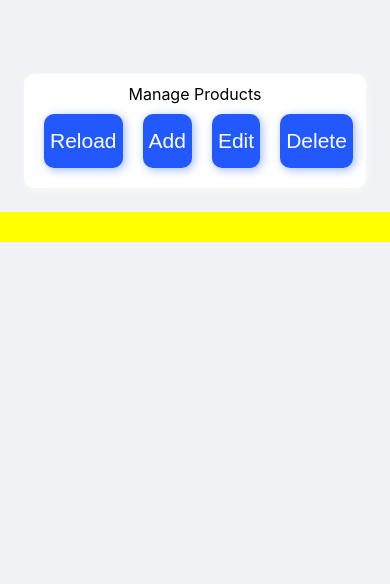
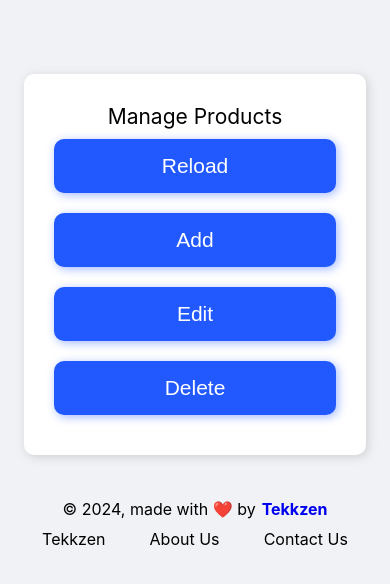
Before and after one commit to shanthu22/adminpanelLite, a React (Create React App) app in the folder adminpanelite/: page / in a window 390 px wide. Shown: the top 584 px of the page. Built offline with nearby package versions, Linux system fonts and the light colour scheme.

Commit message:
manage prd

```diff
--- a/adminpanelite/src/components/organisms/Footer/Footer.css
+++ b/adminpanelite/src/components/organisms/Footer/Footer.css
@@ -1,5 +1,44 @@
 .Footer{
-    background-color: yellow;
     height: 30px;
-    width: 100%;
+    display: flex;
+    flex:1;
+    justify-content: space-between;
+    padding: 20px;
+    font-size: 16px;
 }
+
+
+.FooterRight{
+    flex:.3;
+      color: rgb(0, 0, 0);
+      /* display: flex;
+      justify-content: center;
+      align-items: center; */
+      /* margin: 10px 0px 10px 0px; */
+  }
+  .FooterRight > a {
+
+      margin-left: 6px;
+      font-size: 16px;
+      font-weight: bold;
+      text-decoration: none;
+
+  }
+
+  .FooterLeft{
+    flex:.4;
+    display: flex;
+    justify-content: space-around;
+  }
+
+  @media screen and (max-width: 768px) {
+    .Footer{
+      flex-direction: column;
+      align-items: space-between;
+      justify-content: space-between;
+    }
+    .FooterLeft{
+      margin-top: 10px;
+    }
+
+  }
--- a/adminpanelite/src/components/organisms/Footer/Footer.js
+++ b/adminpanelite/src/components/organisms/Footer/Footer.js
@@ -1,7 +1,24 @@
 import "./Footer.css";
 
 const Footer = () => {
-  return <div className="Footer"></div>;
+  return (
+    <div className="Footer">
+      <div className="FooterRight">
+        &copy; {new Date().getFullYear()}, made with ❤️ by
+        <a
+          href="https://tekkzen.com/"
+          target="_blank"
+          rel="noopener noreferrer">
+          Tekkzen
+        </a>
+      </div>
+      <div className="FooterLeft">
+        <div className="FooterLeftBtn"> Tekkzen</div>
+        <div className="FooterLeftBtn">About Us</div>
+        <div className="FooterLeftBtn">Contact Us</div>
+      </div>
+    </div>
+  );
 };
 
 export default Footer;
--- a/adminpanelite/src/components/pages/ManageProduct/ManageProduct.css
+++ b/adminpanelite/src/components/pages/ManageProduct/ManageProduct.css
@@ -1,17 +1,19 @@
 .ManageProduct{
+    font-size: 21px;
     background-color: rgb(255, 255, 255);
     height: auto;
     margin: 24px;
     padding: 10px;
     border-radius: 10px;
-    box-shadow: 2px 2px 10px 0 rgba(255, 255, 255, 0.581);
+    box-shadow: 2px 2px 10px 0 rgba(109, 109, 109, 0.256);
 
 }
 
 .ManageProductBtnCollection{
     display:flex;
     justify-content: space-evenly;
-    /* align-items: center; */
+    overflow-wrap: wrap;
+    align-items: center;
 
 }
 
@@ -29,3 +31,16 @@
     border-color: white;
     box-shadow: 2px 2px 10px 0 rgba(33, 88, 255, 0.419);
 }
+
+
+@media screen and (max-width: 768px) {
+    .ManageProduct{
+        /* margin: 10px; */
+        padding: 30px;
+    }
+    .ManageProductBtnCollection{
+        flex-direction: column;
+    }
+
+
+}
```
